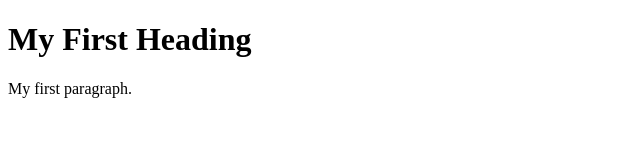
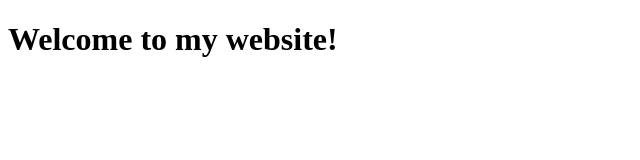
Before and after one commit to KanzGiwa/codespace-html, a plain HTML site: page index.html in a window 1280 px wide. Shown: the whole page, without its empty margins (0-640 px from the left). Drawn offline with Linux system fonts and the light colour scheme.

Commit message:
Pending changes exported from your codespace

```diff
--- a/index.html
+++ b/index.html
@@ -1,7 +1,11 @@
 <!DOCTYPE html>
 <html>
-    <body>
-        <h1>My First Heading</h1>
-        <p>My first paragraph.</p>
-    </body>
+<head>
+<title>
+    Exploring HTML
+</title>
+</head>
+<body>
+<h1>Welcome to my website!</h1>
+</body>
 </html>
```
